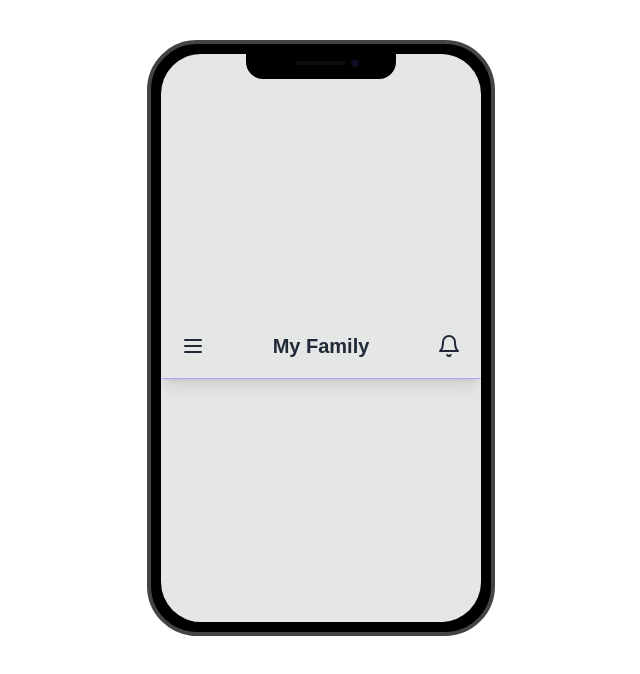
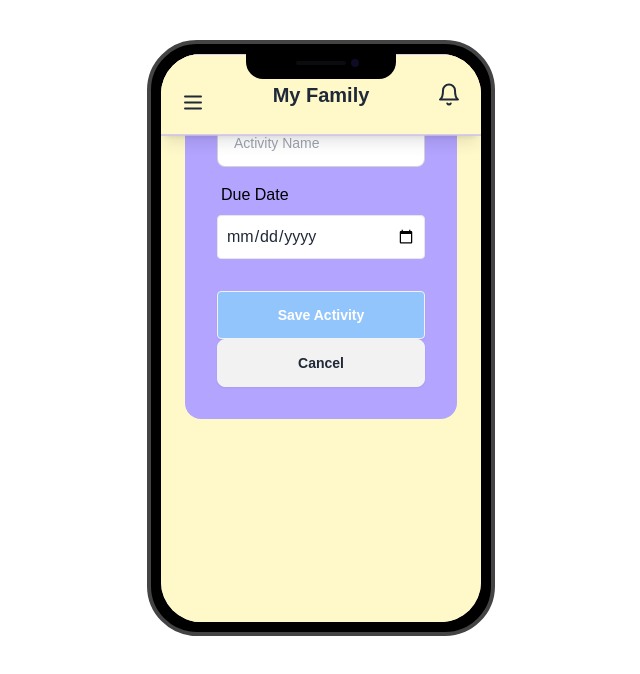
Before and after one commit to amirahyusof/parents-tracker, a Next.js app: page /mainpage/activity/create in a window 1280 px wide. Shown: the top 674 px of the page, without its empty margins (319-959 px from the left). Built offline with nearby package versions, Linux system fonts and the light colour scheme; no server answers.

Commit message:
commit changes

```diff
--- a/app/(page)/mainpage/activity/create/page.js
+++ b/app/(page)/mainpage/activity/create/page.js
@@ -1,6 +1,7 @@
 "use client"
 
 import React, { useState } from 'react';
+import Link from 'next/link';
 import { useRouter, useSearchParams } from 'next/navigation';
 
 export default function CreateActivityPage() {
@@ -44,17 +45,17 @@ export default function CreateActivityPage() {
   };
 
   return (
-    <section className="p-6 h-screen">
-      <h1 className="text-xl mb-4">Create New Task</h1>
-      <form onSubmit={handleSubmit} className="card-body">
+    <section className="p-6 h-screen bg-[#FFF9CA]">
+      <h1 className="text-xl mb-4">Create New Activity</h1>
+      <form onSubmit={handleSubmit} className="card-body bg-[#B2A4FF] rounded-2xl">
         <div className="form-control">
           <label htmlFor="taskName" className="label">
-            <span className="label-text">Task</span>
+            <span className="text-black">Activity</span>
           </label>
           <input
             id="taskName"
             type="text"
-            placeholder="Task"
+            placeholder="Activity Name"
             className="input input-bordered input-md bg-white w-full max-w-xs"
             value={taskData.title}
             onChange={(e) => setTaskData({...taskData, title:e.target.value})}
@@ -64,28 +65,28 @@ export default function CreateActivityPage() {
 
         <div className="form-control">
           <label htmlFor="date" className="label">
-            <span className='label-text'>Due Date</span>
+            <span className='text-black'>Due Date</span>
           </label>
-          <textarea
+          <input
             id="duedate"
             type="date"
-            className="w-full p-2 border rounded"
+            className="w-full p-2 bg-white border rounded"
             value={taskData.dueDate}
             onChange={(e) => setTaskData({...taskData, dueDate:e.target.value})}
           />
         </div>
 
-        <div className="mt-6 space-y-2">
+        <div className="mt-6 space-y-4">
           <button
             type="submit"
-            className={`btn w-full bg-blue-500 text-white p-2 rounded hover:bg-blue-600 ${isSubmitting ? 'loading' : ''}`}
+            className={`btn btn-md w-full bg-blue-300 text-white p-2 rounded hover:bg-blue-600 ${isSubmitting ? 'loading' : ''}`}
             disabled={isSubmitting}
           >
-            {isSubmitting ? 'Saving...' : 'Save Task'}
+            {isSubmitting ? 'Saving...' : 'Save Activity'}
           </button>
 
-          <Link href="/mainpage" className="w-full">
-            <button type="button" className='btn btn-md btn-neutral w-full'>
+          <Link href="/mainpage/activity" className="w-full">
+            <button type="button" className='btn btn-md bg-grey-100 w-full'>
               Cancel
             </button>
           </Link>
--- a/app/(page)/mainpage/activity/page.js
+++ b/app/(page)/mainpage/activity/page.js
@@ -13,22 +13,22 @@ export default function ActivityPage() {
   const [childActivities, setChildActivities] = useState([]);
   const [error, setError] = useState(null);
 
+  useEffect(() => {
+    if(childId){
       const fetchTasks = async () => {
-    if (childId) {
         try {
           const data = getTasks(childId)
           console.log('Fetched activities:', data);
           setChildActivities(data);
           setError(null);
-      } catch(err){
-        console.error('Error fetching activities:', err);
+        } catch(error){
+          console.error('Deatiled error fetching activities:', error);
           setError("Failed to fetch activities");
+          throw error;
+        }
       };
+      fetchTasks();
     }
-  }
-
-  useEffect(() => {
-    fetchTasks();
   }, [childId, getTasks]);
 
   if (error) {
@@ -40,7 +40,7 @@ export default function ActivityPage() {
   }
 
   return (
-    <section className='p-6 h-screen mt-10 bg-[#FFF9CA]'>
+    <section className='p-6 h-screen bg-[#FFF9CA]'>
       <h1 className='text-xl'>Activities for {/* Child Name */}</h1>
       <div>
         <Link href={`/mainpage/activity/create?childId=${childId}`}>
@@ -59,8 +59,7 @@ export default function ActivityPage() {
           </div>
         ) : (
           <ListActivity
-            childData={childActivities}
-            onTaskDeleted = {fetchTasks}
+            childData={fetchTasks}
           />
         )}
       </div>
--- a/app/(page)/mainpage/layout.js
+++ b/app/(page)/mainpage/layout.js
@@ -1,11 +1,6 @@
-import UpBar from "@/app/interface/navbar";
+import Layout from "@/app/interface/layout";
 import React from "react";
 
-export default function Layout({ children }) {
-  return (
-    <UpBar>
-      {children}
-    </UpBar>
-
-  );
-}
+export default function MainLayout({children}){
+  return <Layout>{children}</Layout>
+};
--- a/app/(page)/mainpage/page.js
+++ b/app/(page)/mainpage/page.js
@@ -1,39 +1,19 @@
 "use client"
 
-import React, {useState, useEffect} from "react";
+import React, { useState, useEffect } from "react";
 import { useAuth } from "@/app/firebase/hook";
 import ActivityCard from "@/app/interface/activityCard-Undone";
 import AvatarChild from "@/app/interface/avatar";
-import UpBar from "@/app/interface/navbar";
 
 const Dashboard = () => {
-  const { currentUser, userData, childData, loading } = useAuth();
-  const [undoneTasks, setUndoneTasks] = useState([]);
-  const [tasksLoading, setTasksLoading] = useState(true);
+  const { currentUser, userData, childData, loading} = useAuth();
 
   console.log("Current user:", currentUser);
   console.log("UserData:", userData);
   console.log("Child Data", childData);
 
-  const UndoneTasks = async () => {
-    if (currentUser) {
-      try {
-        setTasksLoading(true);
-        const tasks = await getAllUndoneTasks(currentUser.uid);
-        setUndoneTasks(tasks);
-      } catch (error) {
-        console.error('Error fetching undone tasks:', error);
-      } finally {
-        setTasksLoading(false);
-      }
-    }
-  };
 
-  useEffect(() => {
-    UndoneTasks();
-  }, [currentUser]);
-
-  if (loading || tasksLoading) {
+  if (loading) {
     return <div>Loading...</div>;
   }
 
@@ -43,13 +23,14 @@ const Dashboard = () => {
         childData={childData}
         user={currentUser || userData}
       />
+
       <ActivityCard
-        childData = {childData}
-        undoneTask={undoneTasks}
+        childData={childData}
         user={currentUser || userData}
       />
+
     </section>
-  )
-}
+  );
+};
 
-export default Dashboard
+export default Dashboard;
--- a/app/(page)/page.js
+++ b/app/(page)/page.js
@@ -9,7 +9,7 @@ export default function Page() {
     <main className="hero bg-[#FFF9CA] h-screen">
       <div className="hero-content flex-col lg:flex-row-reserve">
         <div className="text-center lg:text-left">
-          <h1 className="text-4xl font-bold mb-4">Parent Tracker</h1>
+          <h1 className="text-4xl font-bold mb-4 text-[#FFB4B4]">Parent Tracker</h1>
           <Image
           src={MainImage}
           width={350}
--- a/app/interface/activityCard-Undone.js
+++ b/app/interface/activityCard-Undone.js
@@ -1,18 +1,18 @@
 import React from "react";
 import { useRouter } from "next/navigation";
 
-export default function ActivityCard({ undoneTask, childData, user }){
+export default function ActivityCard({ childData, user }){
   const router = useRouter();
 
   const handleEditTask = (taskId, childId) => {
-    router.push(`/activity/edit?taskId=${taskId}&childId=${childId}`);
+    router.push(`/mainpage/activity/edit?taskId=${taskId}&childId=${childId}`);
   };
 
   return (
     <div>
-      {undoneTask.length > 0 && (
+      <h2 className="text-xl font-bold">Activities</h2>
+      {/* {undoneTask.length > 0 && (
         <div className="p-4 bg-[#FFB4B4] m-4 rounded">
-          <h2 className="text-xl font-bold">Activities</h2>
           <div className="grid grid-cols-1 md:grid-cols-2 gap-4">
             {undoneTask.map(task => (
             <div key={task.id} className="bg-white p-3 rounded shadow">
@@ -33,7 +33,7 @@ export default function ActivityCard({ undoneTask, childData, user }){
           </div>
         </div>
         )
-      }
+      } */}
     </div>
   );
 };
--- a/app/interface/avatar.js
+++ b/app/interface/avatar.js
@@ -11,12 +11,12 @@ export default function AvatarChild({childData, user}) {
   }, [childData])
 
   return (
-    <section className='p-6 h-screen mt-16'>
+    <section className='p-6 h-screen'>
       <h1 className='text-xl'>Your Children</h1>
       <div className='flex gap-4 overflow-x-auto'>
         {/* Add Profile Button */}
         <div className='avatar mt-4 flex flex-col placeholder'>
-          <Link href='/profile'>
+          <Link href='/mainpage/profile'>
             <div className='w-20 h-20 bg-[#FFB4B4] rounded-full flex items-center justify-center'>
               <span className='text-xl text-white'>+</span>
             </div>
@@ -30,7 +30,7 @@ export default function AvatarChild({childData, user}) {
         {childData && childData.length > 0 && childData.map((child, index) => (
           <div key={index} className='avatar mt-4 flex flex-col cursor-pointer'>
             <div className='w-20 h-20 rounded-full overflow-hidden'>
-              <Link href={`/activity?childId=${child.id}`}>
+              <Link href={`/mainpage/activity?childId=${child.id}`}>
                 <Image
                   src={child.imageUrl}
                   width={100}
--- /dev/null
+++ b/app/interface/layout.js
@@ -0,0 +1,13 @@
+import NavBar from "@/app/interface/navbar";
+import React from "react";
+
+export default function Layout({ children }) {
+  return (
+    <div>
+      <NavBar />
+      <div>
+        {children}
+      </div>
+    </div>
+  );
+}
--- a/app/interface/navbar.js
+++ b/app/interface/navbar.js
@@ -6,7 +6,7 @@ import React, {useState} from 'react'
 import { useAuth } from '../firebase/hook';
 import { useRouter } from 'next/navigation';
 
-export default function UpBar(){
+export default function NavBar(){
   const [error, setError] = useState('');
   const { logout}  = useAuth();
   const router = useRouter();
@@ -24,9 +24,9 @@ export default function UpBar(){
     }
   };
   return (
-    <header className='navbar sticky top-0 z-10 mt-4 flex border-b border-[#B2A4FF] shadow-lg'>
+    <header className='navbar bg-[#FFF9CA] sticky top-0 z-10 flex border-b border-[#B2A4FF] shadow-lg'>
       <div className='navbar-start'>
-        <div className='dropdown'>
+        <div className='dropdown mt-4'>
           <div tabIndex={0} role='button' className='btn btn-ghost btn-circle'>
             <Menu />
           </div>
@@ -38,10 +38,10 @@ export default function UpBar(){
               <Link href="/mainpage">Home</Link>
             </li>
             <li>
-              <Link href="/activity">Activity</Link>
+              <Link href="/mainpage/profile">Child's Profile</Link>
             </li>
             <li>
-              <Link href="/setting">Setting</Link>
+              <Link href="/mainpage/setting">Setting</Link>
             </li>
             <button onClick={handleLogOut} className='btn btn-ghost text-md left-0 hover:bg-grey-400'>
              <LogOut className='h-4 w-4' /> Sign Out
```
Also changed, not shown: app/firebase/hook.js (+11 -11 lines). Lines whose indentation alone changed are shown as unchanged.
